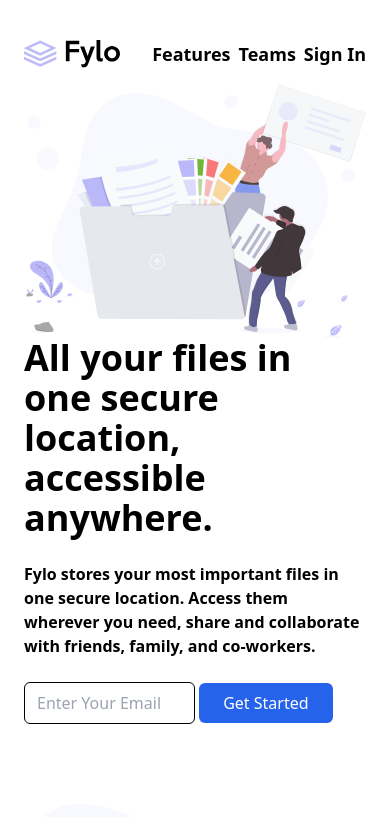
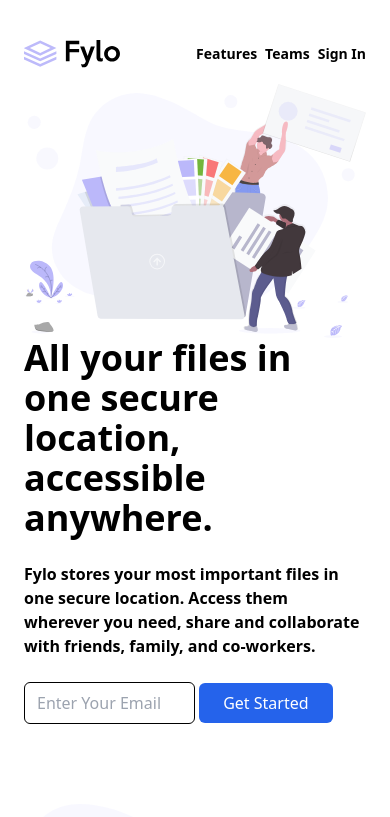
Before and after one commit to Dhruvmehta1311/fylo-landing-page, a plain HTML site: page index.html in a window 390 px wide. Shown: the top 817 px of the page. Drawn offline with nearby package versions, Linux system fonts and the light colour scheme.

Commit message:
Another Minor Fix in Navbar...

```diff
--- a/index.html
+++ b/index.html
@@ -34,7 +34,7 @@
     <div class="max-w-[1240px] pt-10 mx-auto p-6">
       <nav class="flex items-center justify-between mb-4">
         <img class="w-24 sm:w-32" src="./images/logo.svg" alt="" />
-        <ul class="font-semibold text-lg flex gap-2 sm:gap-14">
+        <ul class="font-semibold text-sm sm:text-lg flex gap-2 sm:gap-14">
           <li>Features</li>
           <li>Teams</li>
           <li>Sign In</li>
```
